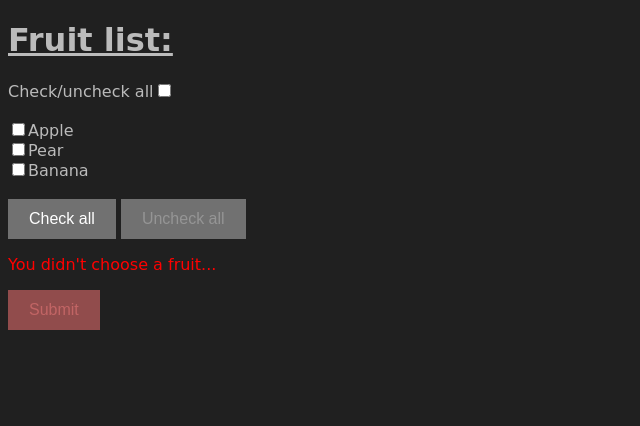
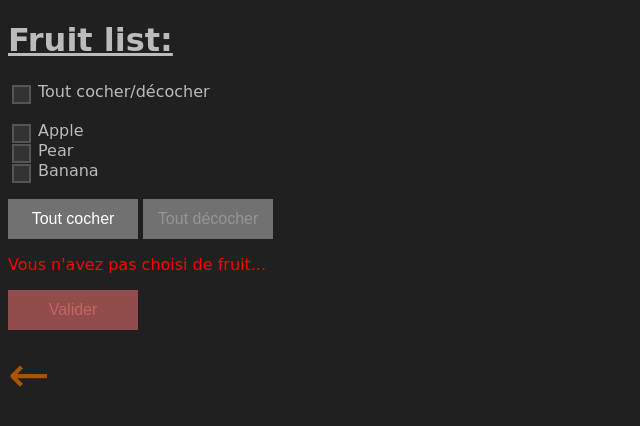
Before and after one commit to PouletEnSlip/pouletenslip.github.io, a Jekyll site: the page pages/fruits/index.html, which Jekyll copies as it is, in a window 1280 px wide. Shown: the top 426 px of the page, without its empty margins (0-640 px from the left). Built offline with Jekyll 4.4.1, drawn with Linux system fonts in a browser that asks for light colours.

Commit message:
Add files via upload

```diff
--- a/pages/fruits/fruits.css
+++ b/pages/fruits/fruits.css
@@ -4,16 +4,29 @@ body {
   color:#bbb;
 }
 
+h1 {
+	text-decoration: underline;
+}
+
+a {
+	text-decoration: none;
+	color: #AA5500;
+	font-size: 50px;
+}
+
+a:hover {
+	color: white;
+}
+
 #bouton1, #bouton2 {
 	background-color: #717171;
 	border: 1px solid #717171;
 	color: white;
-	padding: 10px 20px;
-	text-align: center;
-	text-decoration: none;
-	display: inline-block;
+	width: 130px;
+	height: 40px;
 	font-size: 16px;
 	cursor: pointer;
+	transition: 0.2s;
 }
 
 #bouton1:hover, #bouton2:hover {
@@ -25,12 +38,11 @@ body {
 	background-color: #914c4c;
 	border: 1px solid #914c4c;
 	color: white;
-	padding: 10px 20px;
-	text-align: center;
-	text-decoration: none;
-	display: inline-block;
+	width: 130px;
+	height: 40px;
 	font-size: 16px;
 	cursor: pointer;
+	transition: 0.2s;
 }
 
 #bouton3:hover {
@@ -45,3 +57,37 @@ body {
 #bouton3:disabled {
 	color: #c26565;
 }
+
+input[type=checkbox] {
+	position: relative;
+	cursor: pointer;
+	-moz-appearance: initial;
+	vertical-align: middle;
+}
+
+input[type=checkbox]:before {
+	content: "";
+	display: block;
+	width: 15px;
+	height: 15px;
+	border: 2px solid #555;
+	background-color: #333;
+}
+
+input[type=checkbox]:checked:after {
+	content: "";
+	position: absolute;
+	display: block;
+	width: 5px;
+	height: 10px;
+	border: solid rgb(200, 200, 200);
+	border-width: 0 2px 2px 0;
+	transform: rotate(45deg);
+	top: 2px;
+	left: 6px;
+}
+
+label {
+	padding-left: 10px;
+	vertical-align: middle;
+}
--- a/pages/fruits/index.html
+++ b/pages/fruits/index.html
@@ -1,24 +1,25 @@
 <!DOCTYPE html>
-<html lang="en">
+<html lang="fr">
 <head>
   <meta charset="utf-8">
   <meta name="viewport" content="width=device-width, user-scalable=no">
   <link rel="stylesheet" href="fruits.css">
-  <title>Fruit list</title>
+  <title>Fruit list | PouletEnSlip</title>
   <script src="script.js"></script>
 </head>
 <body>
-  <h1><u>Fruit list:</u></h1>
+  <h1>Fruit list:</h1>
   <form>
-    <label>Check/uncheck all</label><input type="checkbox" id="cocher" name="check" onclick="cocherDecocher(this.checked);"><br><br>
-    <input type="checkbox" id="apple" name="case" class="fruits" onclick="changerTexte1()">Apple<br>
-    <input type="checkbox" id="pear" name="case" class="fruits" onclick="changerTexte1()">Pear<br>
-    <input type="checkbox" id="banana" name="case" class="fruits" onclick="changerTexte1()">Banana<br><br>
-    <input type="button" id="bouton1" name="bouton" value="Check all" onclick="boutonCocher()">
-    <input type="button" id="bouton2" name="bouton" value="Uncheck all" onclick="boutonDecocher()" disabled="true">
-    <p id="texte1" style="color:red">You didn't choose a fruit...</p>
-    <input type="button" id="bouton3" name="bouton" value="Submit" onclick="valider()" disabled="true">
+    <input type="checkbox" id="cocher" name="check" onclick="cocherDecocher(this.checked);"><label>Tout cocher/décocher</label><br><br>
+    <input type="checkbox" id="Apple" name="case" class="fruits" onclick="changerTexte1()"><label>Apple</label><br>
+    <input type="checkbox" id="Pear" name="case" class="fruits" onclick="changerTexte1()"><label>Pear</label><br>
+    <input type="checkbox" id="Banana" name="case" class="fruits" onclick="changerTexte1()"><label>Banana</label><br><br>
+    <input type="button" id="bouton1" name="bouton" value="Tout cocher" onclick="boutonCocher()">
+    <input type="button" id="bouton2" name="bouton" value="Tout décocher" onclick="boutonDecocher()" disabled="true">
+    <p id="texte1" style="color:red">Vous n'avez pas choisi de fruit...</p>
+    <input type="button" id="bouton3" name="bouton" value="Valider" onclick="valider()" disabled="true">
     <p id="texte2"></p>
   </form>
+  <a href="../">&#x2190;</a>
 </body>
 </html>
```
